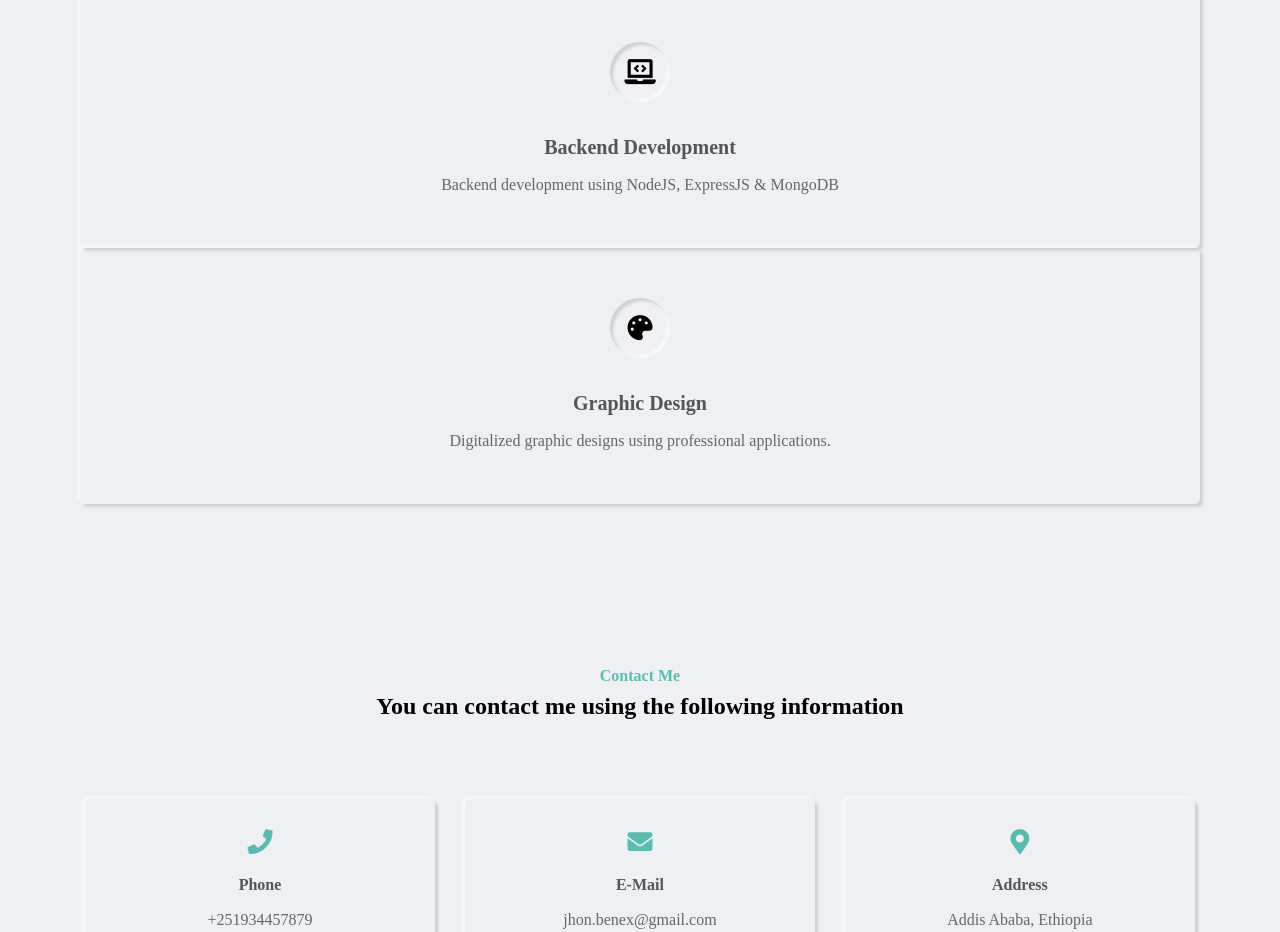
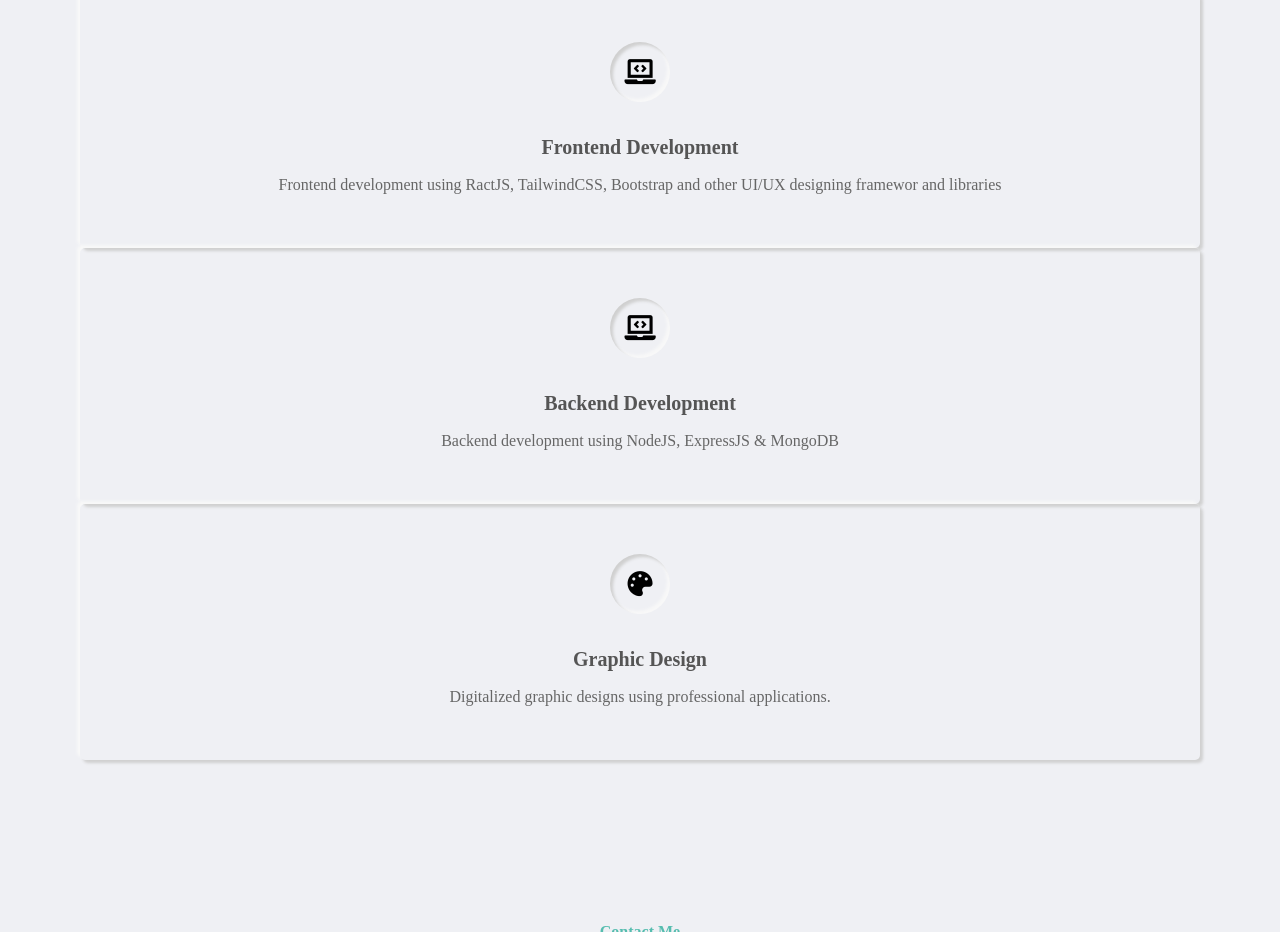
Before and after one commit to jo-ui/portfolio, a plain HTML site: page index.html in a window 1280 px wide. Shown: the part 2480-3412 px from the top of the page. Drawn offline with Linux system fonts and the light colour scheme.

Commit message:
frontend

```diff
--- a/index.html
+++ b/index.html
@@ -251,6 +251,15 @@
                     <div class="icon inner-shadow">
                         <i class="fas fa-laptop-code"></i>
                     </div>
+                    <h3>Frontend Development</h3>
+                    <p>Frontend development using RactJS, TailwindCSS, Bootstrap and other UI/UX designing framewor and libraries</p>
+                </div>
+                <!--service item end-->
+                <!--service  item start-->
+                <div class="service-item-inner outer-shadow">
+                    <div class="icon inner-shadow">
+                        <i class="fas fa-laptop-code"></i>
+                    </div>
                     <h3>Backend Development</h3>
                     <p>Backend development using NodeJS, ExpressJS & MongoDB</p>
                 </div>
```
